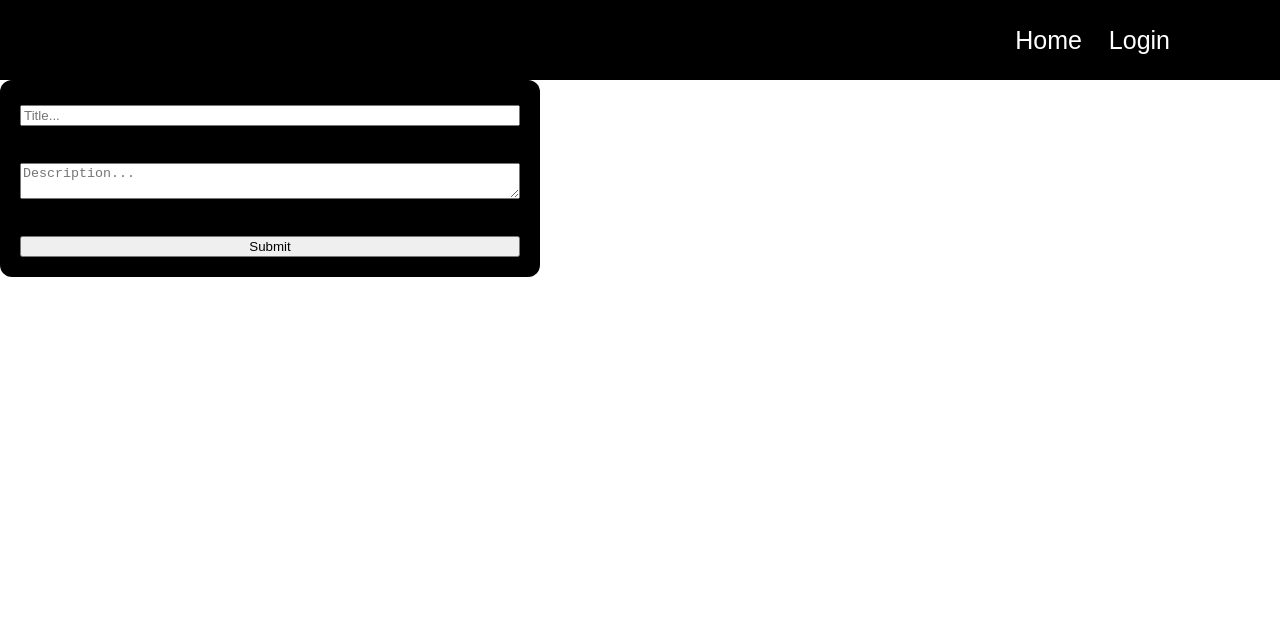
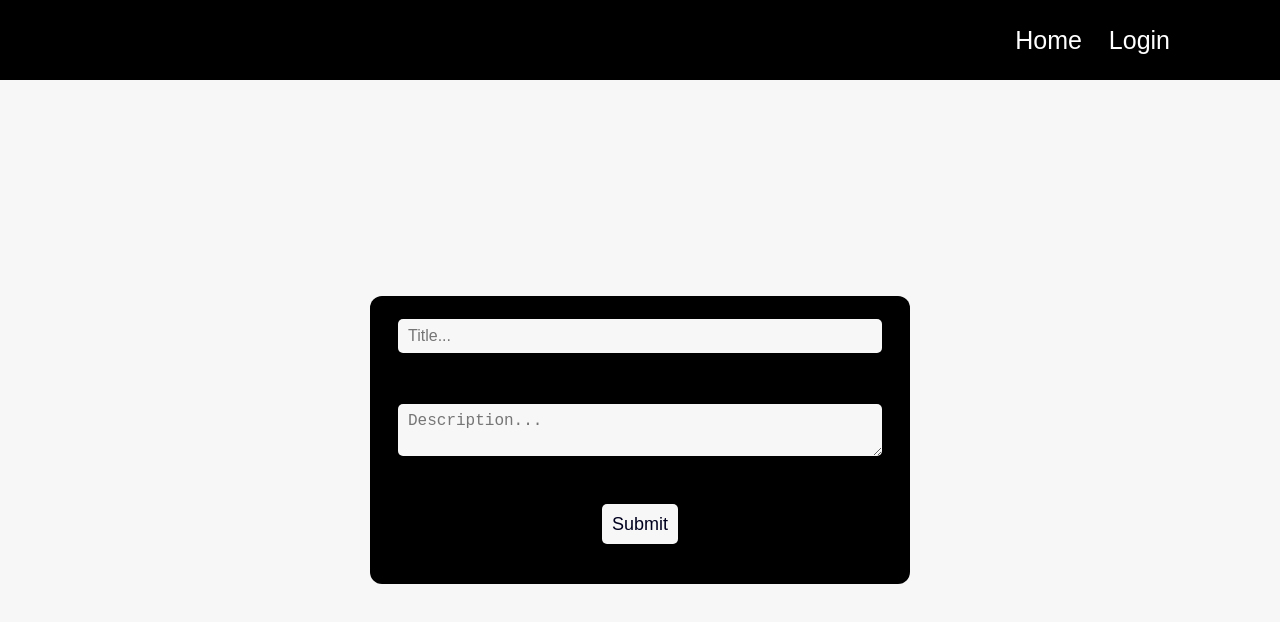
Before and after one commit to Minahil-Muhammad-Moiz/social-media-project, a React (Create React App) app: page /createPost in a window 1280 px wide. Shown: the top 622 px of the page. Built offline with nearby package versions, Linux system fonts and the light colour scheme; no server answers.

Commit message:
updated CSS for createPost Page

```diff
--- a/src/App.css
+++ b/src/App.css
@@ -49,6 +49,7 @@ a {
   height: calc(100vh - 80px);
   display: grid;
   place-items: center;
+  background-color: #f7f7f7;
 }
 
 .cpContainer {
@@ -62,7 +63,27 @@ a {
   flex-direction: column;
 }
 
-.cpContainer h1 {
+input, textarea {
+  padding: 8px 10px;
+  margin: 3px 8px 16px 8px;
+  background-color: #f7f7f7;
+  border: 0px transparent;
+  border-radius: 5px;
+  color:rgb(0, 0, 31);
+  font-size: 16px;
+  z-index: 1;
+}
+
+.subBtn{
+  margin-top: 0;
+  margin: 0 auto 20px auto;
+  height: 40px;
+  border: none;
+  border-radius: 5px;
+  cursor: pointer;
+  font-size: 18px;
+}
+/* .cpContainer h1 {
   text-align: center;
 }
 
@@ -90,18 +111,11 @@ a {
   height: 150px;
 }
 
-.cpContainer button {
-  margin-top: 20px;
-  height: 40px;
-  border: none;
-  border-radius: 5px;
-  cursor: pointer;
-  font-size: 18px;
-}
+
 input,
 textarea {
   margin-top: 5px;
-}
+} */
 
 .loginPage {
   width: 100vw;
--- a/src/Pages/CreatePost/CreatePost.tsx
+++ b/src/Pages/CreatePost/CreatePost.tsx
@@ -3,9 +3,9 @@ import CreatePostForm from "./CreatePostForm";
 
 const CreatePost = () => {
   return (
-    <>
+    <div className="createPostPage">
       <CreatePostForm />
-    </>
+    </div>
   );
 };
 
```
